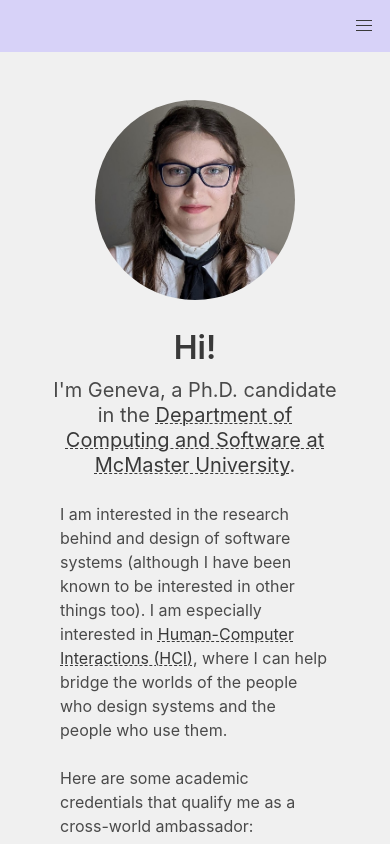
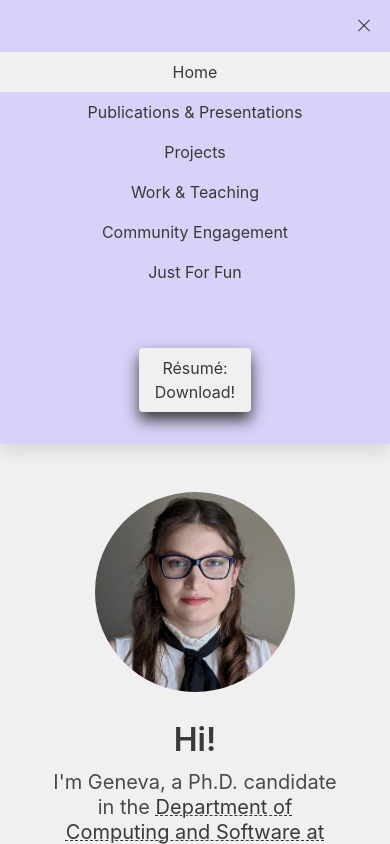
Before and after one commit to GenevaS/website, a Next.js app: page / in a window 390 px wide. Both pictures are taken after a click on the button 364 px from the left and 26 px from the top of the page. Shown: the top 844 px of the page. Built offline with nearby package versions, Linux system fonts and the light colour scheme; some icons are missing.

Commit message:
Dropdown menu on mobile working

```diff
--- a/components/layout.js
+++ b/components/layout.js
@@ -3,6 +3,7 @@
  * ---------------------------------------------------------------
  */
 
+import { useState } from 'react';
 import Head from 'next/head'
 import Footer from '../components/footer'
 import NavBar from '../components/navbar'
@@ -10,6 +11,12 @@
 export const siteTitle = 'Geneva M. Smith'
 
 export default function Layout({ children }) {
+    const [menuOpen, setMenuOpen] = useState(false);
+
+    function toggleMenu() {
+      setMenuOpen(!menuOpen);
+    }
+
     return (
       <div className='has-background-grey-lighter'>
         <Head>
@@ -92,18 +99,19 @@
             <div className="navbar-brand has-background-primary">
 
               <a id="hamburger-menu-button"
-                 role="button" className="navbar-burger"
-                 data-target="hamburger-menu-dropdown"
-                 aria-label="menu" aria-expanded="false">
+                 role="button" className={menuOpen ? 'navbar-burger is-active' : 'navbar-burger'}
+                 aria-label="menu" aria-expanded="false"
+                 onClick={toggleMenu}
+              >
                 <span aria-hidden="true"></span>
                 <span aria-hidden="true"></span>
                 <span aria-hidden="true"></span>
               </a>
             </div>
 
-            <div id="hamburger-menu-dropdown"
-                 className="navbar-menu has-shadow
-                            has-background-primary p-0">
+            <div className={menuOpen ? 'navbar-menu has-shadow has-background-primary p-0 is-active' : 'navbar-menu has-shadow has-background-primary p-0'}
+              onClick={toggleMenu}
+            >
               <NavBar></NavBar>
             </div>
           </nav>
--- a/components/navbar.js
+++ b/components/navbar.js
@@ -4,7 +4,6 @@
  */
 
 import { useRouter } from 'next/router'
-import Link from 'next/link'
 
 const home = "Home";
 const homeAddress = "/";
--- a/styles/global.scss
+++ b/styles/global.scss
@@ -8,17 +8,20 @@
 $primary : $purple;
 $link : $grey-darker;
 
-$menu-item-color : $grey-darker;
-$menu-item-hover-color : $grey-lighter;
-$menu-item-active-color : $grey-darker;
-$menu-item-hover-background-color : $grey-darker;
-$menu-item-active-background-color : $grey-lighter;
+.navbar-item.is-active:not(:focus):not(:hover) {
+    background-color: $grey-lighter;
+    color: $grey-darker;
+}
 
+.navbar-item.is-active:not(:focus):hover {
+    background-color: $grey-darker;
+    color: $grey-lighter;
+}
 
 $navbar-item-color : $grey-darker;
 $navbar-item-hover-color : $grey-lighter;
+$navbar-item-hover-background-color : $grey-darker;
 $navbar-item-active-color : $grey-darker;
-$navbar-item-hover-background-color : $grey-darker;
 $navbar-item-active-background-color : $grey-lighter;
 
 $button-color : $grey-darker;
```
